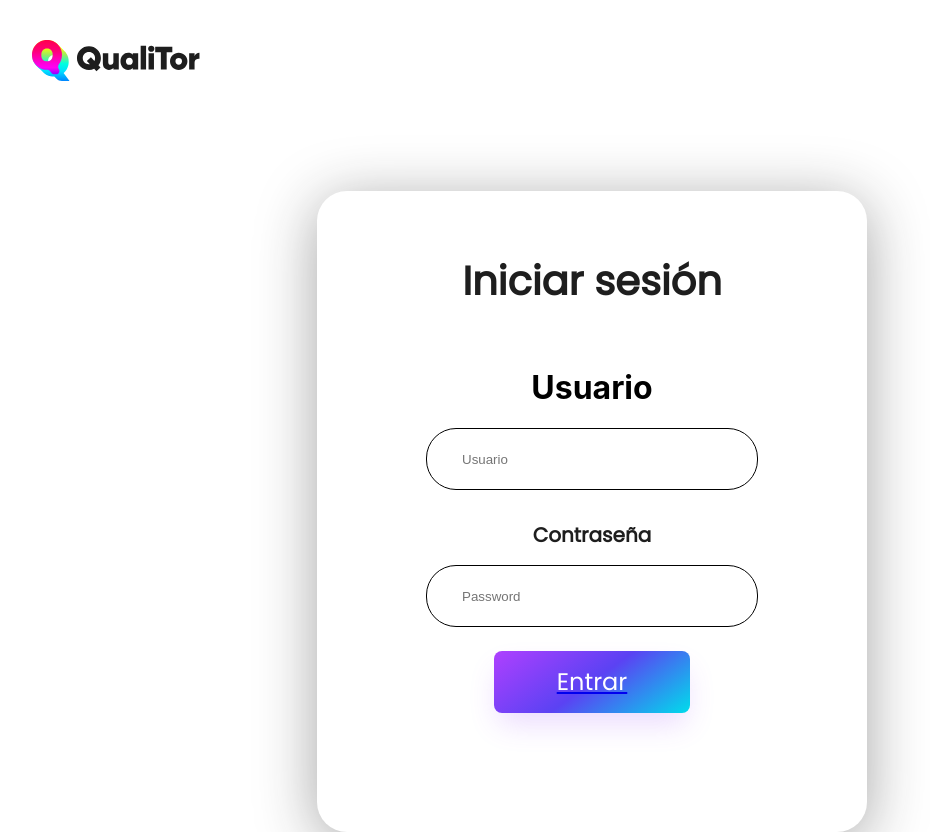
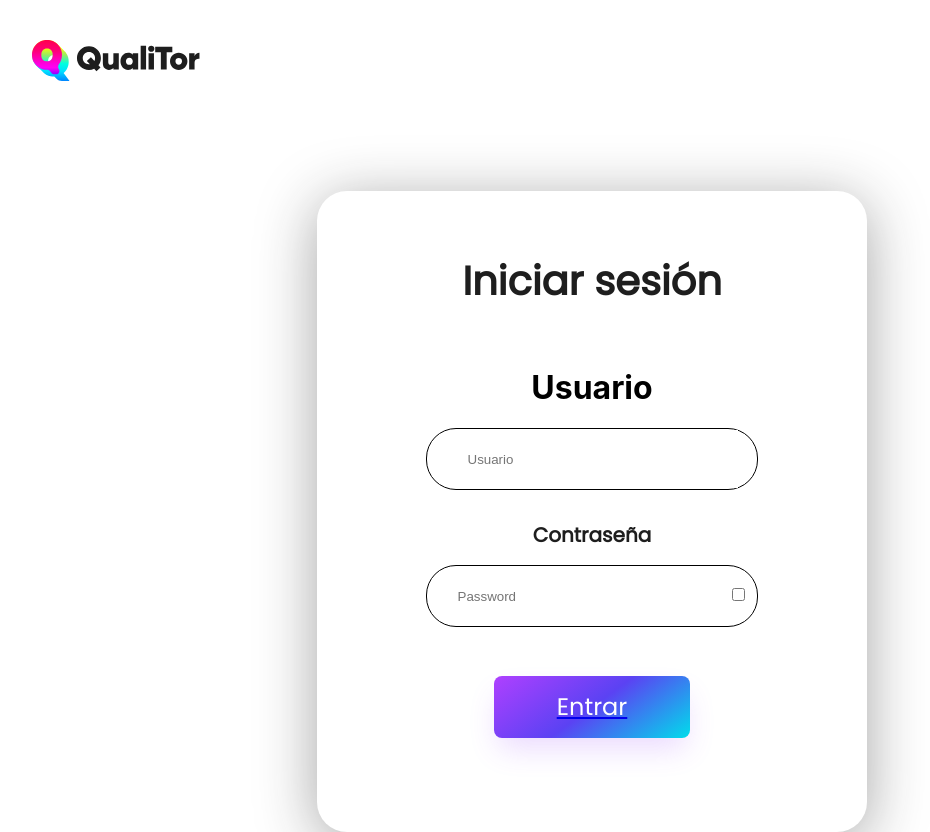
Before and after one commit to alejandromotadev/Mantenimiento-front, a React (Create React App) app in the folder project_front/: page / in a window 1280 px wide. Shown: the whole page, without its empty margins (48-978 px from the left). Built offline with nearby package versions, Linux system fonts and the light colour scheme.

Commit message:
login features added

```diff
--- a/project_front/src/pages/Login.jsx
+++ b/project_front/src/pages/Login.jsx
@@ -1,7 +1,16 @@
 import Style from "./Login.module.css";
 import { Link } from "react-router-dom";
+import { useState } from "react";
+
+
 
 const Login = () => {
+	const [passwordShown, setPasswordShown] = useState(false);
+	const togglePassword = () => {
+		// When the handler is invoked
+		// inverse the boolean state of passwordShown
+		setPasswordShown(!passwordShown);
+	  };
 	return (
 		<div className={Style.main}>
 			<div className={Style.block}>
@@ -24,9 +33,12 @@ const Login = () => {
 					<i class="fa fa-unlock-alt"></i>
 					<input
 						className={Style.input}
-						type="password"
+						type={passwordShown ? "text" : "password"}
 						placeholder="Password"
+						id="contrasenia"
 					/>
+					<input type="checkbox" onClick={togglePassword}></input>
+
 				</div>
 
 				<div className={Style.wrapper}>
--- a/project_front/src/pages/Login.module.css
+++ b/project_front/src/pages/Login.module.css
@@ -55,6 +55,7 @@
 .input {
   margin-top: 1px;
   margin-bottom: 30px;
+  margin-left: 11px;
   box-sizing: border-box;
   width: 280px;
   height: 58px;
@@ -68,13 +69,14 @@
   height: 60px;
   display: flex;
   align-items: center;
+  margin-top: 50px;
   justify-content: center;
 }
 
 
 /* CSS */
 .button63 {
-  margin-top: 50px;
+
   align-items: center;
   background-image: linear-gradient(144deg, #AF40FF, #5B42F3 50%, #00DDEB);
   border: 0;
```
